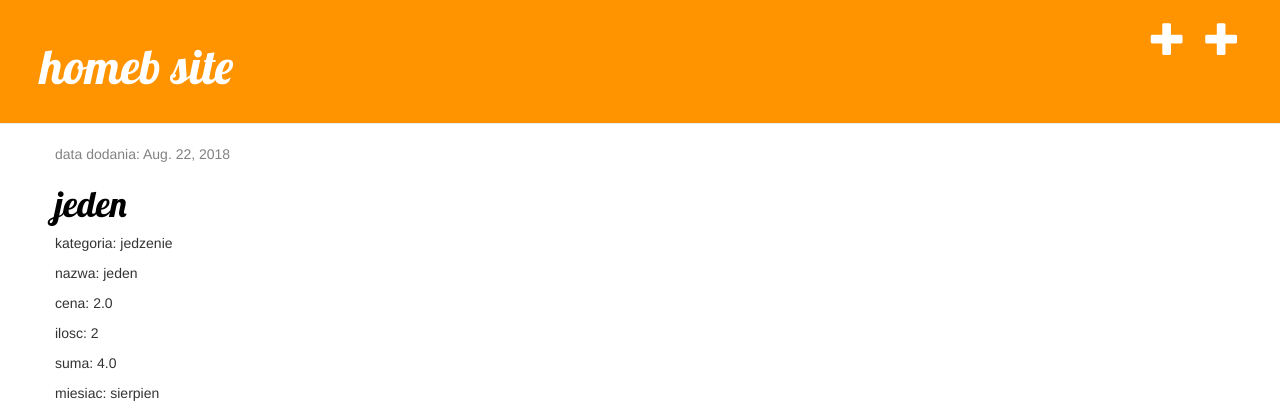
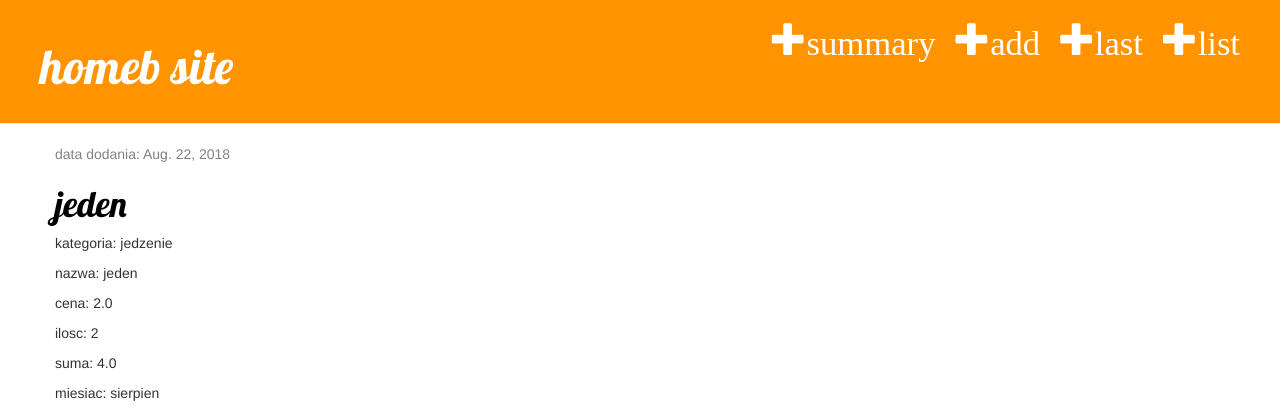
Before and after one commit to kklpa/homeb, a Django app: page / in a window 1280 px wide. Shown: the top 413 px of the page. Run offline with Django 3.2, Linux system fonts and the light colour scheme; data comes from the database, SQL or seed files in the repository; both versions use the stored data as it was after the commit; some libraries are stand-ins or nearby versions.

Commit message:
Added last 10 feature

```diff
--- a/homeb_app/templates/homeb_app/base.html
+++ b/homeb_app/templates/homeb_app/base.html
@@ -10,8 +10,10 @@
     </head>
     <body>
         <div class="page-header">
-            <a href="{% url 'zakup_nowy' %}" class="top-menu"><span class="glyphicon glyphicon-plus"></span></a>
-            <a href="{% url 'zakup_month' %}" class="top-menu"><span class="glyphicon glyphicon-plus"></span></a>
+            <a href="{% url 'zakup_list' %}" class="top-menu"><span class="glyphicon glyphicon-plus">list</span></a>
+            <a href="{% url 'zakup_last' %}" class="top-menu"><span class="glyphicon glyphicon-plus">last</span></a>
+            <a href="{% url 'zakup_nowy' %}" class="top-menu"><span class="glyphicon glyphicon-plus">add</span></a>
+            <a href="{% url 'zakup_month' %}" class="top-menu"><span class="glyphicon glyphicon-plus">summary</span></a>
             <h1><a href="/">homeb site</a></h1>
         </div>
         <div class="content container">
--- a/homeb_app/urls.py
+++ b/homeb_app/urls.py
@@ -4,6 +4,7 @@ from . import views
 
 urlpatterns = [
     path('', views.zakup_list, name='zakup_list'),
+    path('zakup/last/', views.zakup_last, name='zakup_last'),
     path('zakup/edit/', views.zakup_nowy, name="zakup_nowy"),
     path('zakup/<int:pk>/', views.zakup_detail, name='zakup_detail'),
     path('zakup/podsumowanie/', views.zakup_month, name='zakup_month'),
--- a/homeb_app/views.py
+++ b/homeb_app/views.py
@@ -10,9 +10,15 @@ def zakup_list(request):
     '''zakupy = Zakup.objects.filter(category__name="jedzenie").values('price', 'date', 'name')'''
     zakupy = Zakup.objects.all()
     return render(request, 'homeb_app/zakup_list.html', {'zakupy': zakupy})
+
+def zakup_last(request):
+    last = Zakup.objects.filter(month=datetime.datetime.now().month).order_by('-id')[:10]
+    return render(request, 'homeb_app/zakup_last.html', {'last': last})
+
 def zakup_detail(request, pk):
     zakup = get_object_or_404(Zakup, pk=pk)
     return render(request, 'homeb_app/zakup_detail.html', {'zakup': zakup})
+
 def zakup_nowy(request):
     if request.method == "POST":
         form = ZakupForm(request.POST)
```
Also changed, not shown: homeb_app/templates/homeb_app/zakup_last.html (added, +18 -0 lines), db.sqlite3.
